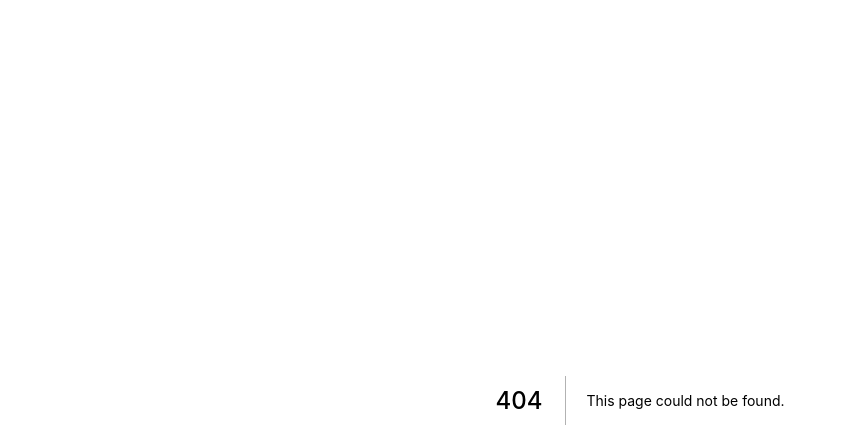
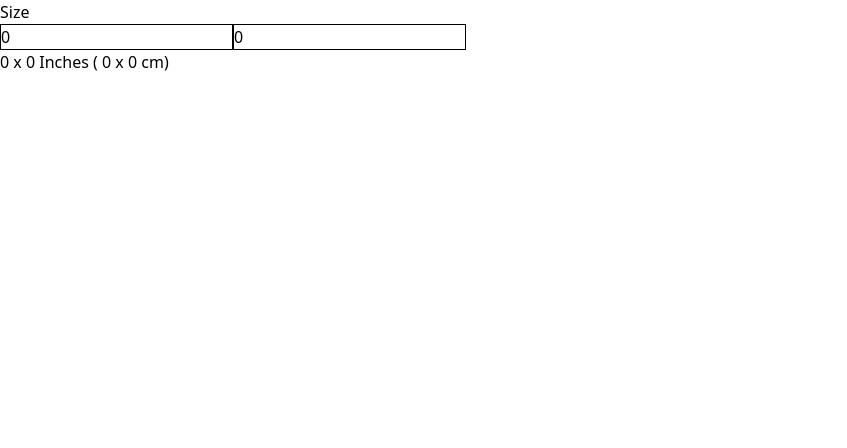
Before and after one commit to selehadin-cyber/liviqon, a Next.js app: page /Size in a window 1280 px wide. Before the commit this address had no page. Shown: the top 448 px of the page, without its empty margins (0-847 px from the left). Built offline with nearby package versions, Linux system fonts and the light colour scheme.

Commit message:
Add conversion tool

```diff
--- /dev/null
+++ b/pages/Size.tsx
@@ -0,0 +1,30 @@
+import React, { useEffect, useState } from 'react'
+
+const Size = () => {
+    const [width, setWidth] = useState(0)
+    const [length, setLength] = useState(0)
+    const [wininches, setWininches] = useState(0)
+    const [lininches, setLininches] = useState(0)
+
+    const convert = (cm: number) => {
+        let inches = cm / 2.54
+        return Math.round(inches * 10) / 10
+    }
+    useEffect(() => {
+      setLininches(convert(length))
+      setWininches(convert(width))
+    }, [width, length])
+
+  return (
+    <>
+        <div>Size</div>
+        <input className='border border-black' value={width} onChange={(e) => setWidth(parseInt(e.target.value))} type="text" />
+        <input className='border border-black' value={length} onChange={(e) => setLength(parseInt(e.target.value))} type="text" />
+        <p>{wininches} x {lininches} Inches ( {width} x {length} cm)</p>
+    </>
+
+
+  )
+}
+
+export default Size
```
